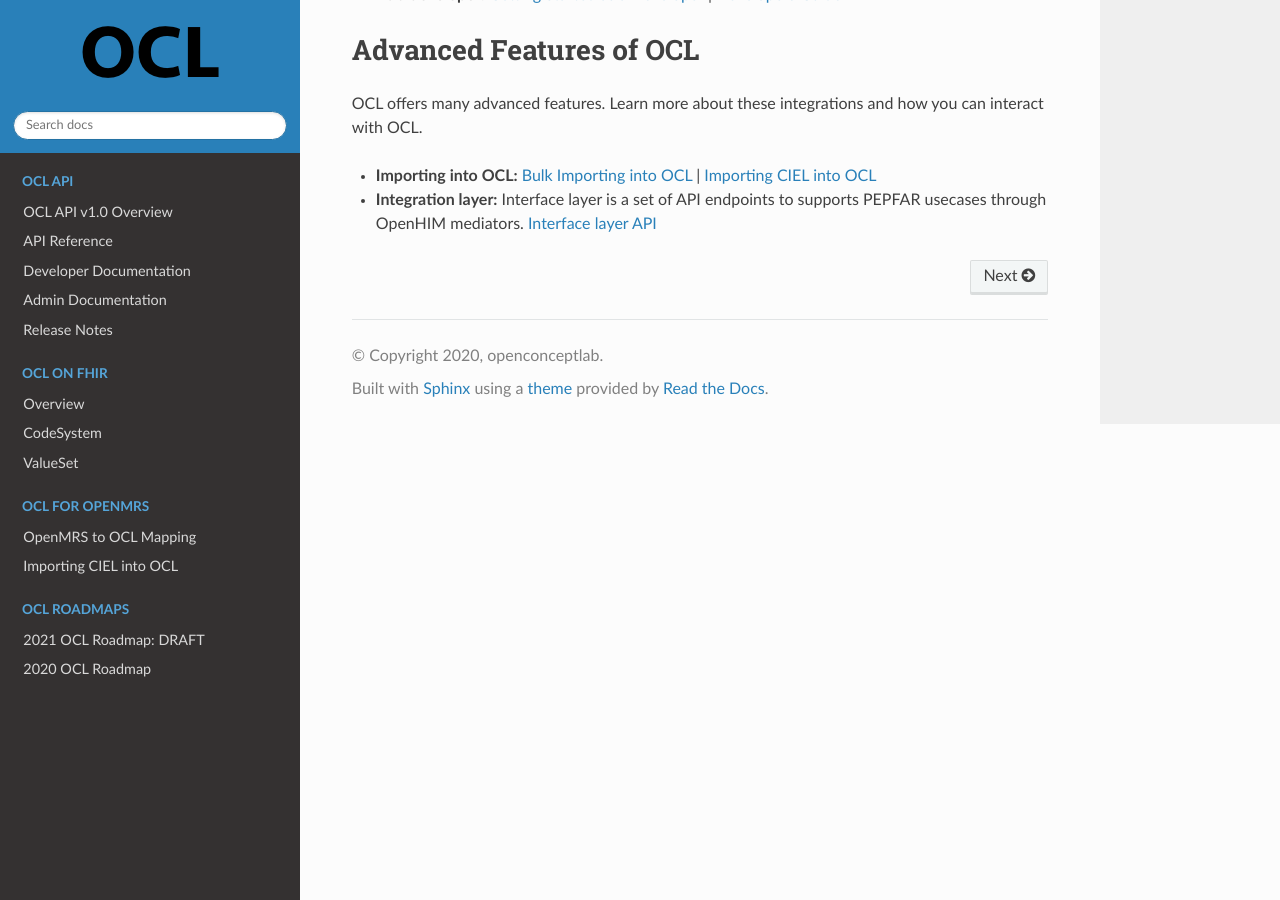
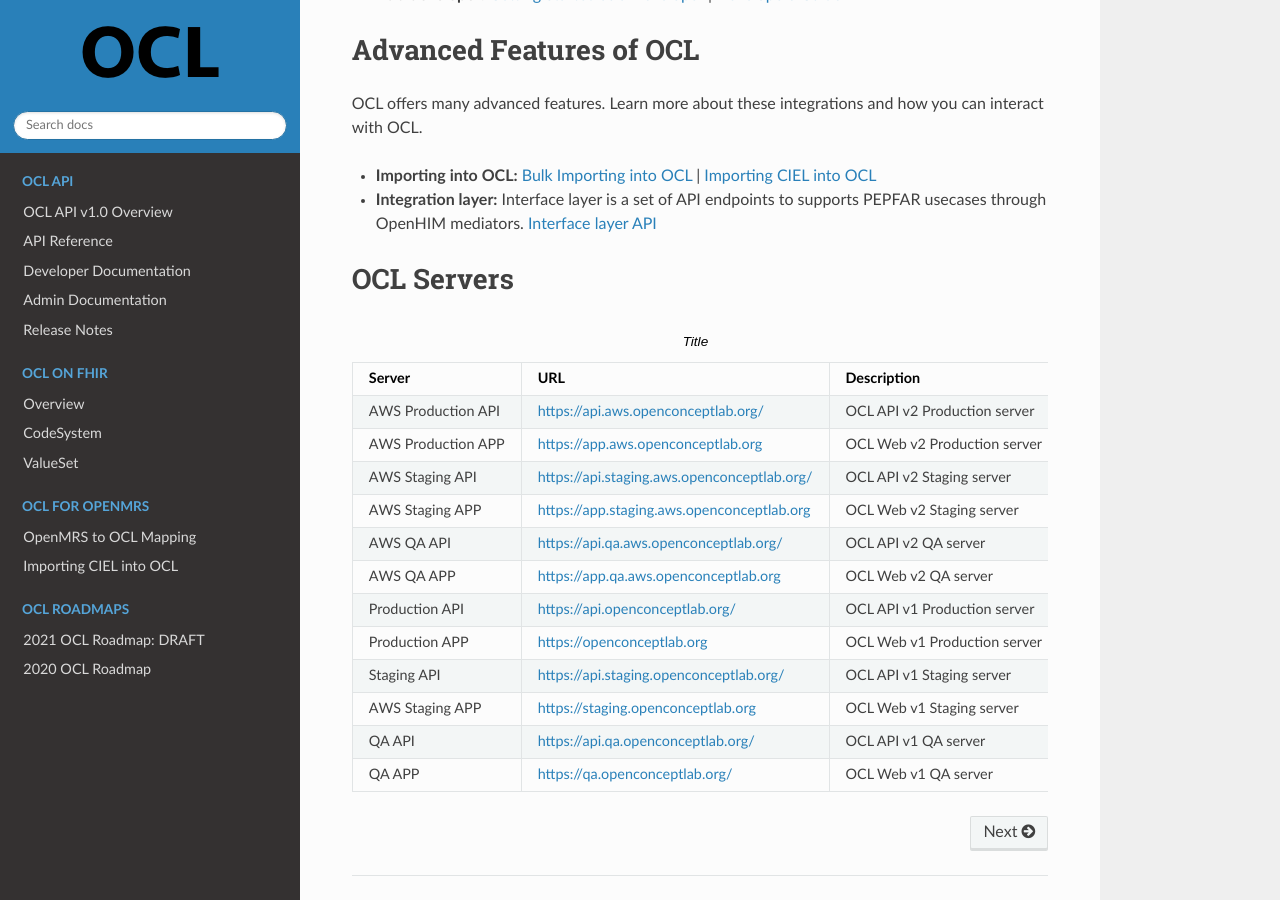
Before and after one commit to OpenConceptLab/ocl-docs, a Sphinx documentation site: the page built from docs/source/index.rst, in a window 1280 px wide and 900 px high, scrolled down 957 px. Built offline with Sphinx 7.4.7 and the Read the Docs theme 2.0.0, drawn with Linux system fonts in a browser that asks for light colours.

Commit message:
adding server details

```diff
--- a/docs/source/index.rst
+++ b/docs/source/index.rst
@@ -31,6 +31,54 @@
 
 * **Importing into OCL:** :doc:`Bulk Importing into OCL</oclapi/apireference/bulkimporting>` | :doc:`Importing CIEL into OCL </oclomrs/importingciel>`
 * **Integration layer:** Interface layer is a set of API endpoints to supports PEPFAR usecases through OpenHIM mediators. `Interface layer API <https://documenter.getpostman.com/view/10981858/TW77f3MH?version=latest>`_
+
+
+OCL Servers
+------------
+
+.. list-table:: Title
+   :widths: 25 25 50
+   :header-rows: 1
+
+   * - Server
+     - URL
+     - Description
+   * - AWS Production API
+     - https://api.aws.openconceptlab.org/
+     - OCL API v2 Production server
+   * - AWS Production APP
+     - https://app.aws.openconceptlab.org
+     - OCL Web v2 Production server
+   * - AWS Staging API
+     - https://api.staging.aws.openconceptlab.org/
+     - OCL API v2 Staging server
+   * - AWS Staging APP
+     - https://app.staging.aws.openconceptlab.org
+     - OCL Web v2 Staging server
+   * - AWS QA API
+     - https://api.qa.aws.openconceptlab.org/
+     - OCL API v2 QA server
+   * - AWS QA APP
+     - https://app.qa.aws.openconceptlab.org
+     - OCL Web v2 QA server
+   * - Production API
+     - https://api.openconceptlab.org/
+     - OCL API v1 Production server
+   * - Production APP
+     - https://openconceptlab.org
+     - OCL Web v1 Production server
+   * - Staging API
+     - https://api.staging.openconceptlab.org/
+     - OCL API v1 Staging server
+   * - AWS Staging APP
+     - https://staging.openconceptlab.org
+     - OCL Web v1 Staging server
+   * - QA API
+     - https://api.qa.openconceptlab.org/
+     - OCL API v1 QA server
+   * - QA APP
+     - https://qa.openconceptlab.org/
+     - OCL Web v1 QA server
 
 
 .. toctree::
```
